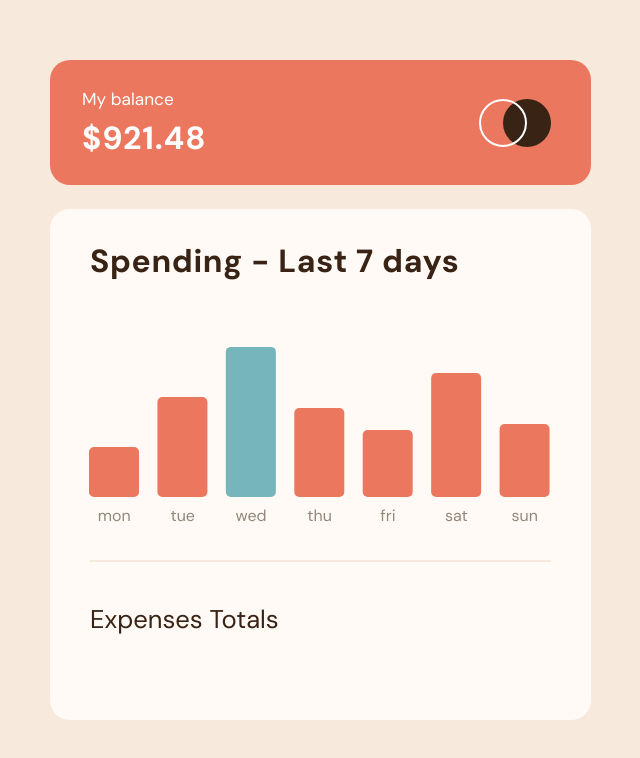
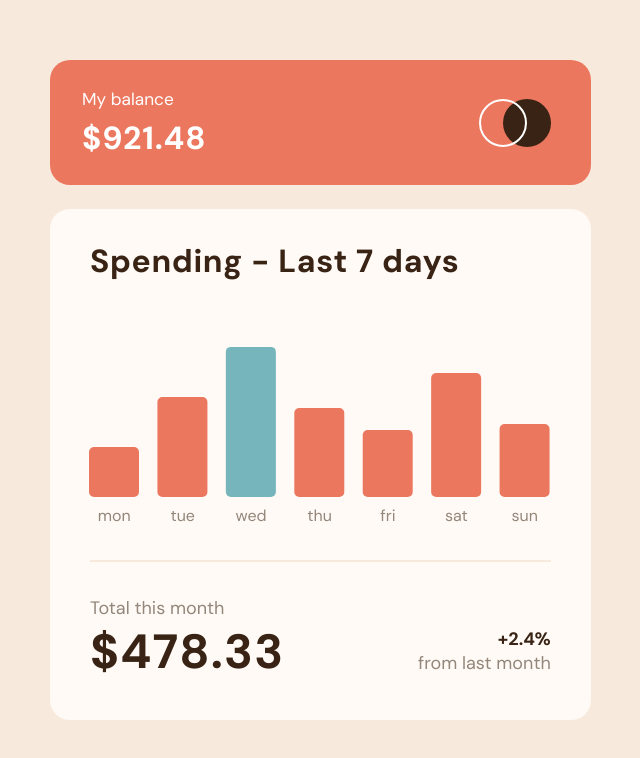
Before and after one commit to pkthunder87/expenses-chart, a React (Vite) app: page / in a window 1280 px wide. Shown: the part 122-880 px from the top of the page, without its empty margins (446-1086 px from the left). Built offline with nearby package versions, Linux system fonts and the light colour scheme.

Commit message:
Feat: Finish desktop design for ExpensesTotals

```diff
--- a/src/components/ExpensesTotals.jsx
+++ b/src/components/ExpensesTotals.jsx
@@ -1,5 +1,15 @@
 function ExpensesTotals() {
-  return <div>Expenses Totals</div>;
+  return (
+    <div className=" -mt-5 grid grid-cols-2 grid-rows-2 items-center justify-center">
+      <h2 className=" text-lg text-medium-brown ">Total this month</h2>
+      <div className="text-lg">&nbsp;</div>
+      <h3 className=" -mt-6 text-5xl font-bold tracking-wide">$478.33</h3>
+      <div className=" -mt-7 text-end text-lg">
+        <p className="mt-[.2rem]  font-bold">+2.4%</p>
+        <p className="  -mt-1 text-medium-brown">from last month</p>
+      </div>
+    </div>
+  );
 }
 
 export default ExpensesTotals;
```
